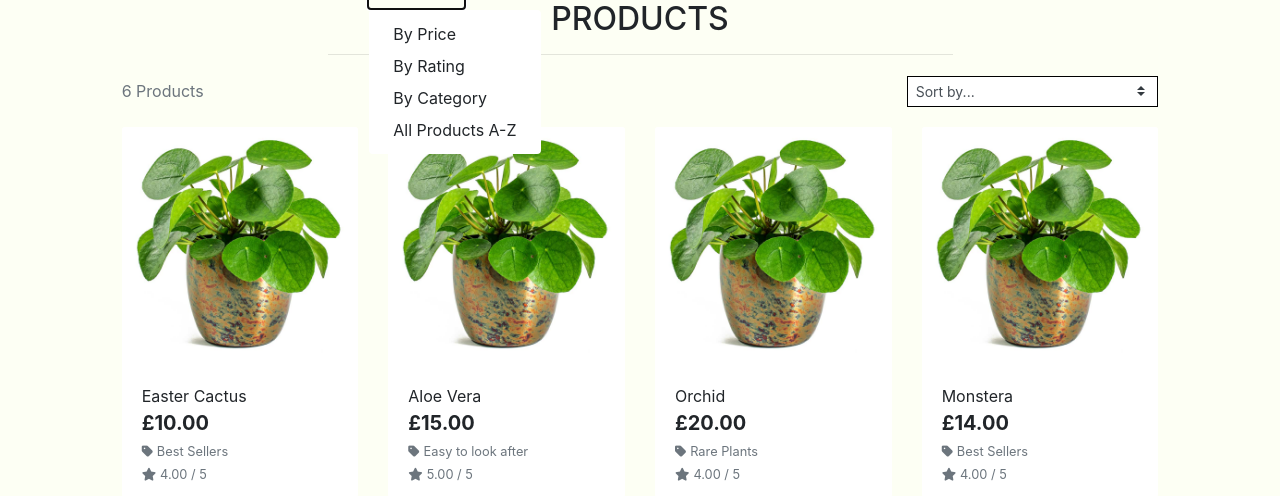
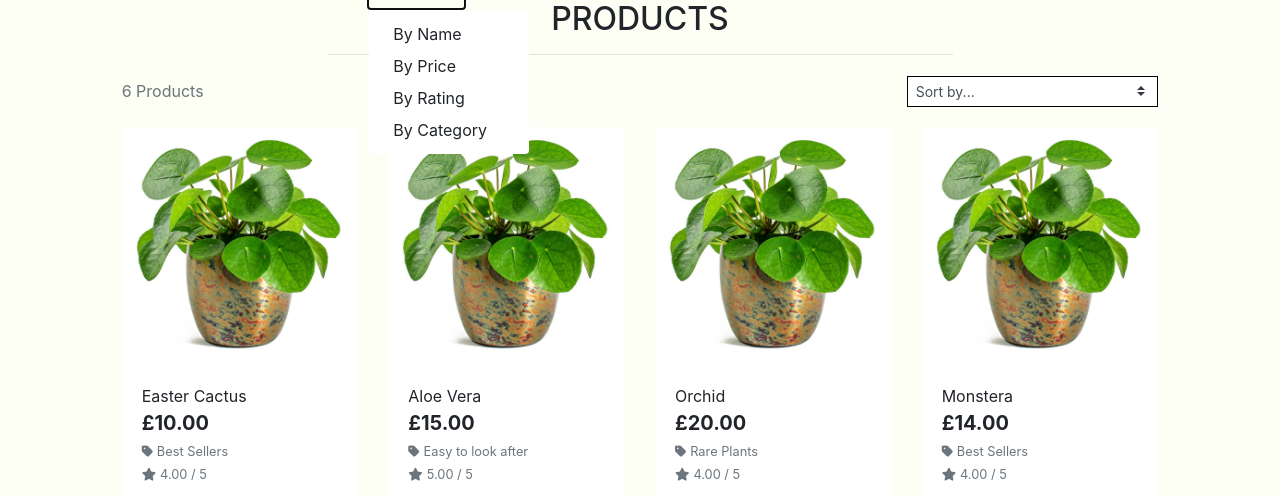
Before and after one commit to bethanyalicehall/e-commerce-ms4, a Django app: page /products/ in a window 1280 px wide, after a click on "SHOP ALL". Shown: the part 112-608 px from the top of the page. Run offline with Django 3.2, Linux system fonts and the light colour scheme; data comes from the database, SQL or seed files in the repository; some libraries are stand-ins or nearby versions.

Commit message:
Altered order of navbar links and dropdown sort options

```diff
--- a/products/templates/products/products.html
+++ b/products/templates/products/products.html
@@ -32,9 +32,10 @@
                                 <option value="reset" {% if current_sorting == 'None_None' %}selected{% endif %}>Sort by...</option>
                                 <option value="price_asc" {% if current_sorting == 'price_asc' %}selected{% endif %}>Price (low to high)</option>
                                 <option value="price_desc" {% if current_sorting == 'price_desc' %}selected{% endif %}>Price (high to low)</option>
-                                <option value="rating_asc" {% if current_sorting == 'rating_asc' %}selected{% endif %}>Rating (low to high)</option>
                                 <option value="rating_desc" {% if current_sorting == 'rating_desc' %}selected{% endif %}>Rating (high to low)</option>
                                 <option value="name_asc" {% if current_sorting == 'name_asc' %}selected{% endif %}>Name (A-Z)</option>
+                                <option value="category_asc" {% if current_sorting == 'category_asc' %}selected{% endif %}>Category (A-Z)</option>
+
                             </select>
                         </div>
                     </div>
--- a/templates/includes/main-nav.html
+++ b/templates/includes/main-nav.html
@@ -5,10 +5,10 @@
                 Shop All
             </a>
             <div class="dropdown-menu border-0" aria-labelledby="all-products-link">
+                <a href="{% url 'products' %}?sort=name&direction=asc" class="dropdown-item">By Name</a>
                 <a href="{% url 'products' %}?sort=price&direction=asc" class="dropdown-item">By Price</a>
                 <a href="{% url 'products' %}?sort=rating&direction=desc" class="dropdown-item ">By Rating</a>
                 <a href="{% url 'products' %}?sort=category&direction=asc" class="dropdown-item ">By Category</a>
-                <a href="{% url 'products' %}?sort=name&direction=asc" class="dropdown-item">All Products A-Z</a>
             </div>
         </li>
 
@@ -20,7 +20,7 @@
                 <a href="{% url 'products' %}?category=best_sellers" class="dropdown-item">Best Sellers</a>
                 <a href="{% url 'products' %}?category=easy_care" class="dropdown-item">Easy to look after</a>
                 <a href="{% url 'products' %}?category=rare" class="dropdown-item">Rare plants</a>
-                <a href="{% url 'products' %}" class="dropdown-item">All Plants</a>
+                <a href="{% url 'products' %}?sort=name&direction=asc" class="dropdown-item">All Plants</a>
             </div>
         </li>
 
```
